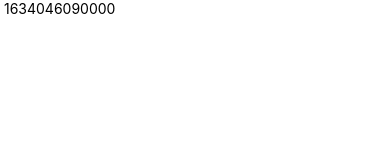
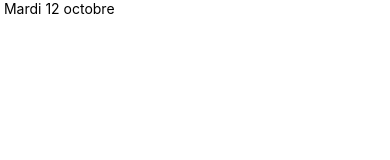
Before and after one commit to JulienMulle/todolist, a React Native app: screen / in a window 390 px wide. Shown: the top 160 px of the page. Built offline with nearby package versions, Linux system fonts and the light colour scheme.

Commit message:
création de la date

```diff
--- a/src/components/Header/index.js
+++ b/src/components/Header/index.js
@@ -1,10 +1,14 @@
 import React from 'react';
 import { StyleSheet, Text } from 'react-native';
 
+const days = ["Dimanche", "Lundi","Mardi","Mercredi","Jeudi","Vendredi","Samedi"]
+const month = ["janvier","fevrier","mars","avril","mai","juin","juillet","aout","septembre","octobre","novembre","decembre"]
+
 export default function Header() {
+    const date = new Date()
     return (
         <>
-            <Text> {Date.now().toString()}</Text>
+            <Text> {`${days[date.getDay()]} ${date.getDate()} ${month[date.getMonth()]}`}</Text>
         </>
     )
 }
```
